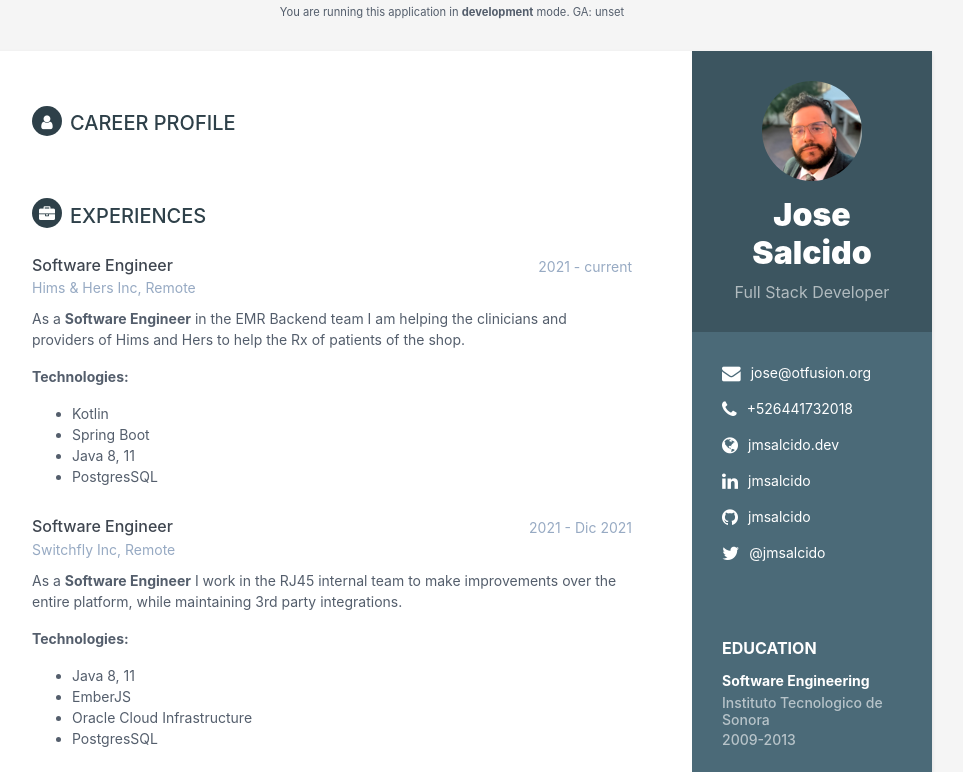
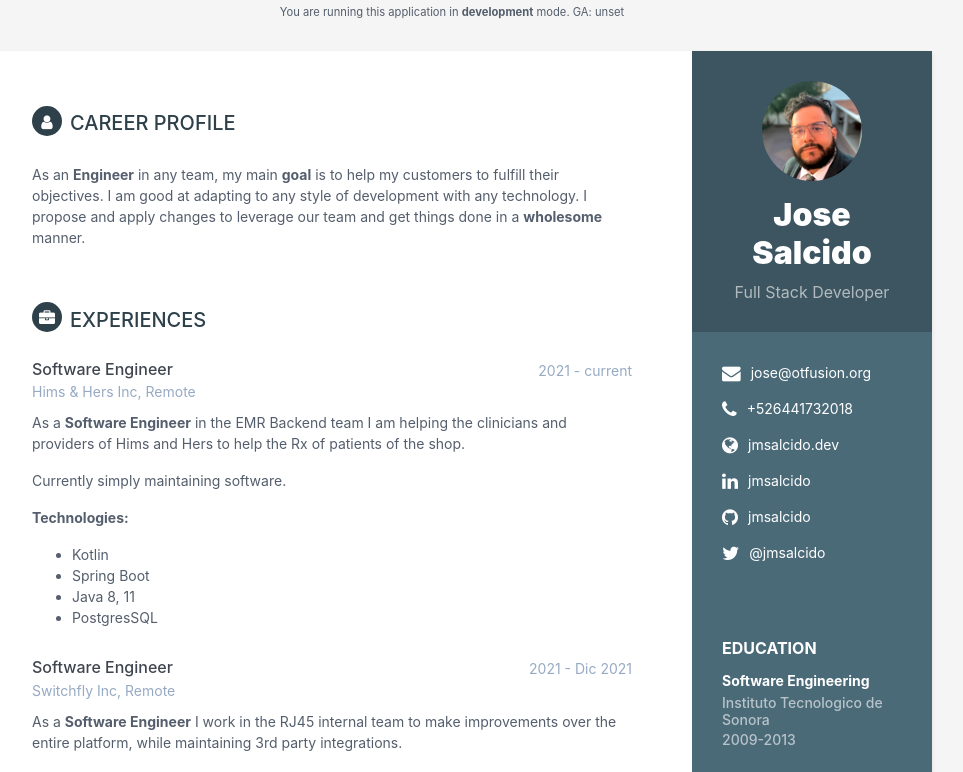
Before and after one commit to jmsalcido/resume, a React (Create React App) app: page / in a window 1280 px wide. Shown: the top 772 px of the page, without its empty margins (188-1151 px from the left). Built offline with nearby package versions, Linux system fonts and the light colour scheme; no server answers.

Commit message:
update source prop to children (not displaying)

```diff
--- a/src/components/MainContent/Experience/Experience.js
+++ b/src/components/MainContent/Experience/Experience.js
@@ -30,7 +30,7 @@ function Experience(props) {
                 </div>
                 <div className="details">
                     <ReactMarkdown children={item.description} />
-                    {item.description_extra ? <ReactMarkdown source={item.description_extra} /> : null}
+                    {item.description_extra ? <ReactMarkdown children={item.description_extra} /> : null}
                     {technologies(item)}
                 </div>
             </div>
--- a/src/components/MainContent/Projects/Projects.js
+++ b/src/components/MainContent/Projects/Projects.js
@@ -7,7 +7,7 @@ function Projects(props) {
     if (props.header) {
         header = (
             <div className="intro">
-                <ReactMarkdown source={props.header}/>
+                <ReactMarkdown children={props.header}/>
             </div>
         )
     }
--- a/src/components/MainContent/Summary/Summary.js
+++ b/src/components/MainContent/Summary/Summary.js
@@ -6,7 +6,7 @@ function Summary(props) {
         <section className="section summary-section">
             <h2 className="section-title"><span className="icon-holder"><i className="section-icon fa fa-user"></i></span>Career Profile</h2>
             <div className="summary">
-                <ReactMarkdown source={props.text} />
+                <ReactMarkdown children={props.text} />
             </div>
         </section>
     )
```
